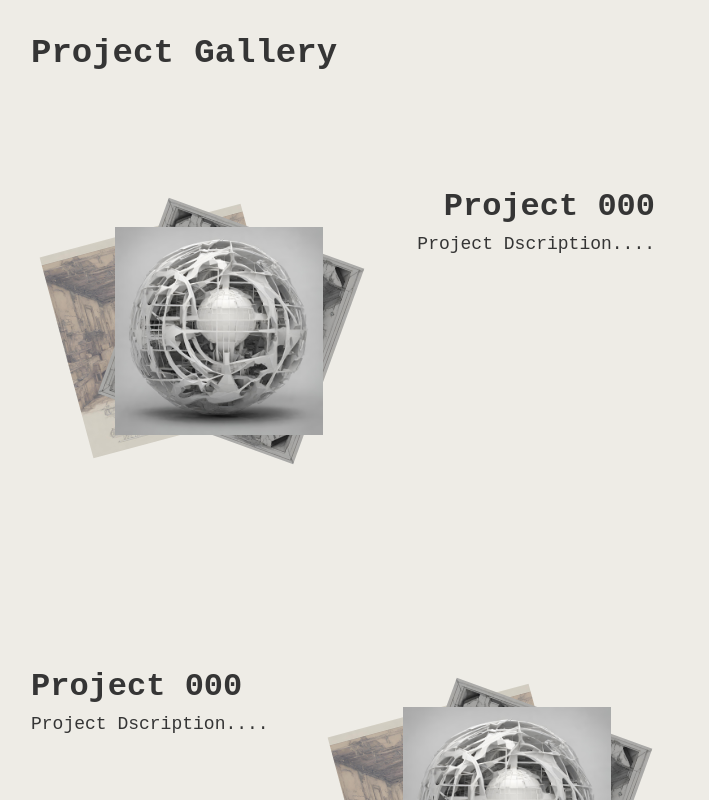
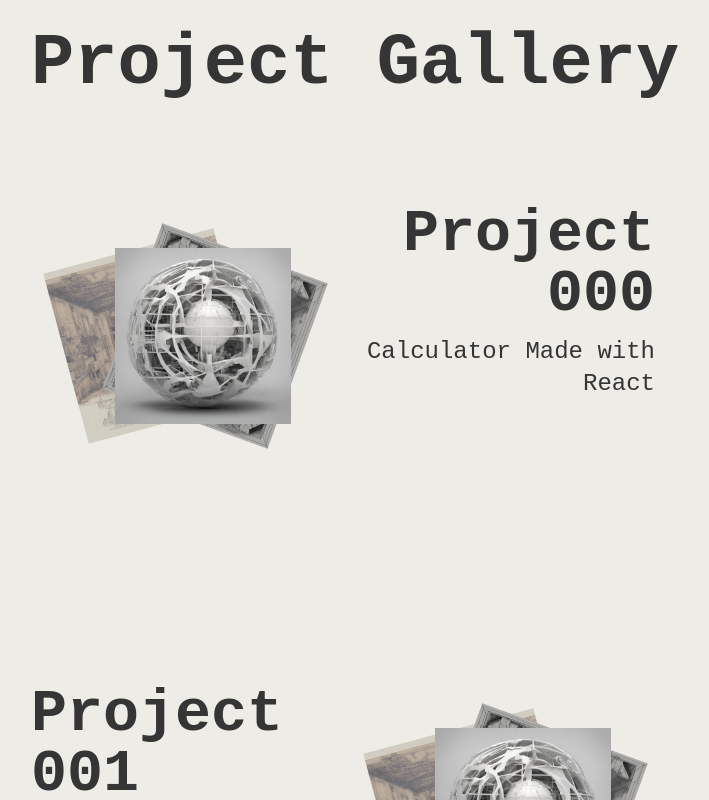
Before and after one commit to SomeGuy13/portfolio, a Next.js app: page /projects in a window 1280 px wide. Shown: the top 800 px of the page, without its empty margins (297-1006 px from the left). Built offline with nearby package versions, Linux system fonts and the light colour scheme.

Commit message:
refactored project layers

```diff
--- a/src/app/page.tsx
+++ b/src/app/page.tsx
@@ -5,7 +5,7 @@ export default function Page() {
   return (
     <main>
       <div className='lg:w-3/6 md:w-5/6 p-2 m-auto'>
-        <h1 className="flex justify-center text-6xl md:mt-36 mt-8 mb-3 text-pretty text-center">Mechanized Viking</h1>
+        <h1 className="flex justify-center text-6xl md:mt-36 mt-8 mb-3 text-pretty text-center">Isaac Erickson</h1>
         <p className='flex justify-center text-pretty text-center mb-5 md:mb-24'>Game and web developer. Passionate about programming.</p>
         <h1>About</h1>
         <p>
@@ -33,9 +33,9 @@ export default function Page() {
             <BarScale skillName="Voxel Art" value={9}></BarScale>
             <h4>Programming</h4>
             <BarScale skillName="C#" value={6.89}></BarScale>
-            <BarScale skillName="C" value={0.1}></BarScale>
+            <BarScale skillName="C++" value={0.1}></BarScale>
             <BarScale skillName="Rust" value={4.84}></BarScale>
-            <BarScale skillName="Blueprint" value={1.13}></BarScale>
+            <BarScale skillName="Blueprint" value={0.98}></BarScale>
             <BarScale skillName="Lua" value={0.74}></BarScale>
             <h4>Engines</h4>
             <BarScale skillName="Unity" value={8.25}></BarScale>
--- a/src/app/projects/page.tsx
+++ b/src/app/projects/page.tsx
@@ -1,26 +1,15 @@
 import Image from 'next/image'
 import ImageStack from '@/components/imageStack';
+import ProjectLayer from '@/components/projectLayer';
 
 export default function Home() {
   return (
       <div className='lg:w-3/6 md:w-5/6 p-2 m-auto'>
         <div className='lg:flex'>
-          <h1 className='text-nowrap mr-6 pt-5'>Project Gallery</h1>
+          <h1 className='text-nowrap md:text-7xl mr-6 pt-5'>Project Gallery</h1>
         </div>
-        <div className='flex justify-between sm:pt-16'>
-          <ImageStack images={['/images/img1.jpg', '/images/img2.jpg', '/images/img3.jpg']}></ImageStack>
-          <div className='pt-10'>
-            <h2 className='text-right'>Project 000</h2>
-            <p className='text-right'>Project Dscription....</p>
-          </div>
-        </div>
-        <div className='flex justify-between sm:pt-16'>
-          <div className='pt-10'>
-            <h2>Project 000</h2>
-            <p>Project Dscription....</p>
-          </div>
-          <ImageStack images={['/images/img1.jpg', '/images/img2.jpg', '/images/img3.jpg']}></ImageStack>
-        </div>
+        <ProjectLayer right={true} projectTitle={'Project 000'} projectDescription={'Calculator Made with React'}></ProjectLayer>
+        <ProjectLayer projectTitle={'Project 001'} projectDescription={'Simple bubble popping game'}></ProjectLayer>
       </div>
   );
 }
--- /dev/null
+++ b/src/components/projectLayer.tsx
@@ -0,0 +1,35 @@
+import ImageStack from '@/components/imageStack';
+
+export default function ProjectLayer(
+  {images, projectTitle, projectDescription, right}:
+  {images: Array<string>, projectTitle: string, projectDescription: string, right: bool})
+{
+
+  let currentImages: Array<string> = ['/images/img1.jpg', '/images/img2.jpg', '/images/img3.jpg'];
+
+  if (images != null) {
+    currentImages = images;
+  }
+
+  if (right) {
+    return (
+      <div className='flex justify-between sm:pt-16'>
+       <ImageStack images={currentImages}></ImageStack>
+        <div className='pt-10'>
+          <h2 className='md:text-6xl text-right'>{projectTitle}</h2>
+          <p className='md:text-2xl text-right pt-3'>{projectDescription}</p>
+        </div>
+      </div>
+    )
+  }
+
+  return (
+    <div className='flex justify-between sm:pt-16'>
+      <div className='pt-10'>
+        <h2 className='md:text-6xl'>{projectTitle}</h2>
+        <p className='md:text-2xl pt-3'>{projectDescription}</p>
+      </div>
+      <ImageStack images={currentImages}></ImageStack>
+    </div>
+  )
+}
```
